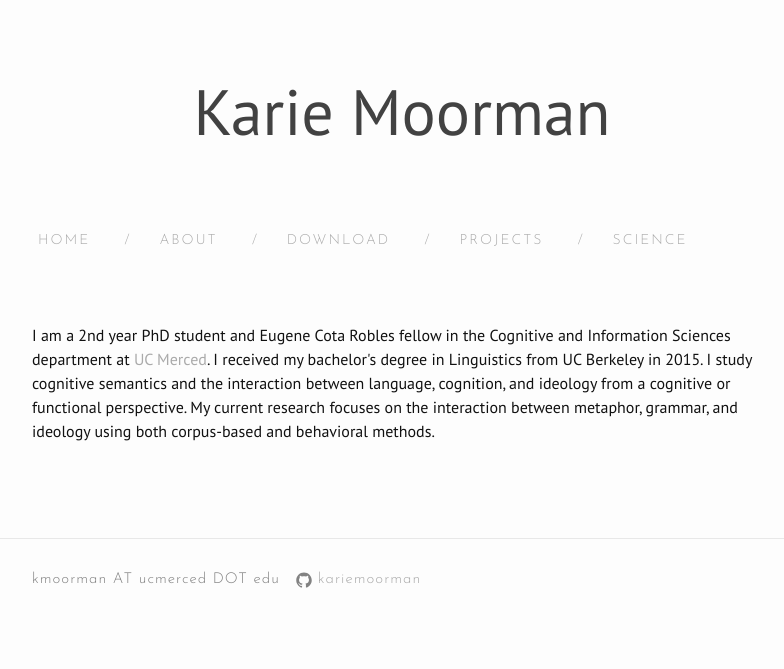
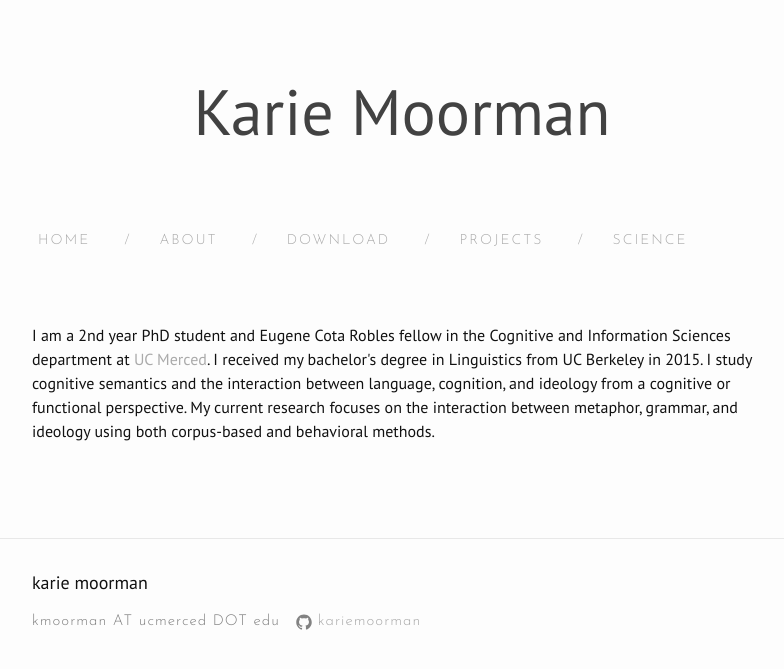
Before and after one commit to kariemoorman/kariemoorman.github.io, a Jekyll site: the page built from index.html, in a window 1280 px wide. Shown: the top 669 px of the page, without its empty margins (238-1022 px from the left). Built offline with Jekyll 4.4.1, drawn with Linux system fonts in a browser that asks for light colours; nearby versions of some CDN libraries; the list of posts is cut into pages by our own code.

```diff
--- a/_includes/footer.html
+++ b/_includes/footer.html
@@ -2,7 +2,7 @@
 
   <div class="wrapper">
 
-    <!--<h2 class="footer-heading small-site-title">{{ site.title }}</h2>-->
+    <h2 class="footer-heading small-site-title">{{ site.title }}</h2>
 
     <div class="footer-col-wrapper">
       <div class="footer-col footer-col-1">
```
